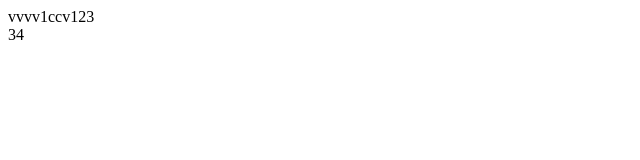
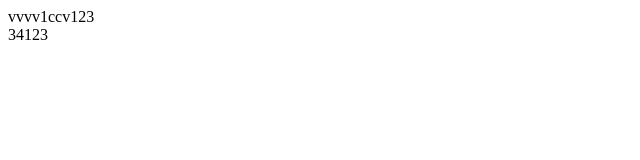
Before and after one commit to FireBushtree/webpack-react-temp, a React app: page / in a window 1280 px wide. Shown: the top 160 px of the page, without its empty margins (0-640 px from the left). Built offline with nearby package versions, Linux system fonts and the light colour scheme.

Commit message:
feat: config alias

```diff
--- a/src/App.tsx
+++ b/src/App.tsx
@@ -3,7 +3,7 @@ function App(props: any) {
     <div>
       {props.message}
       <span>123</span>
-      <div>34</div>
+      <div>34123</div>
     </div>
   );
 }
--- a/src/main.tsx
+++ b/src/main.tsx
@@ -1,5 +1,5 @@
 import { createRoot } from 'react-dom/client'
-import App from './App'
+import App from '@/App'
 
 const container = document.querySelector('#app')!
 createRoot(container).render(<App message={'vvvv1ccv'} />)
--- a/tsconfig.json
+++ b/tsconfig.json
@@ -17,7 +17,11 @@
     "resolveJsonModule": true,
     "isolatedModules": true,
     "noEmit": true,
-    "jsx": "react-jsx"
+    "jsx": "react-jsx",
+    "baseUrl": ".",
+    "paths": {
+      "@/*": ["src/*"],
+    }
   },
   "include": [
     "src"
--- a/webpack.config.js
+++ b/webpack.config.js
@@ -18,7 +18,10 @@ export default {
     }),
   ],
   resolve: {
-    extensions: ['.tsx', '.ts', '.js', '.jsx', '.json']
+    extensions: ['.tsx', '.ts', '.js', '.jsx', '.json'],
+    alias: {
+      '@': path.resolve(__dirname, 'src'),
+    },
   },
   module: {
     rules: [
```
